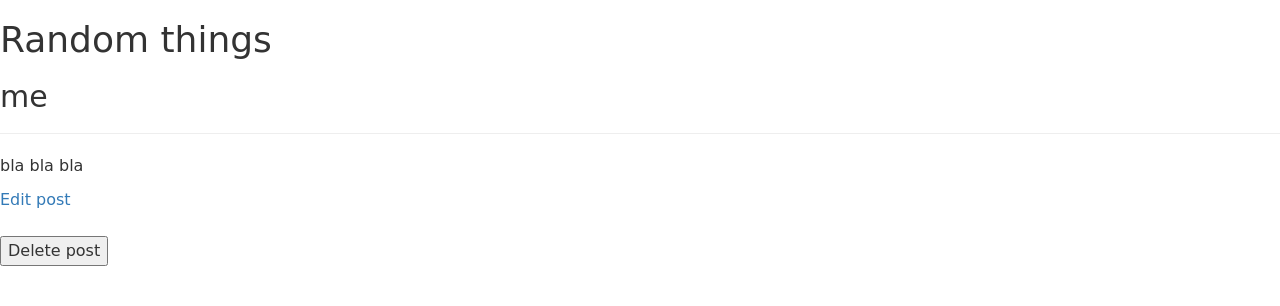
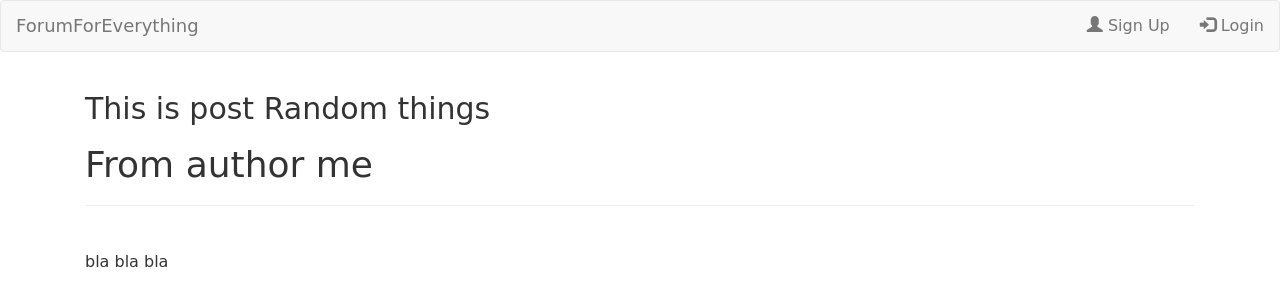
Before and after one commit to AlexchooN14/my_flask_homework, a Flask app: page /posts/3/8 in a window 1280 px wide. Shown: the top 306 px of the page. Run offline with Flask 2, Linux system fonts and the light colour scheme; some libraries are stand-ins or nearby versions.

Commit message:
Final version - lgout login register and adding post and topics working

```diff
--- a/app.py
+++ b/app.py
@@ -58,13 +58,13 @@ def new_topic():
 
 @app.route('/posts/<int:topic_id>')
 def list_posts(topic_id):
-    return render_template('posts.html', posts=Post.query.filter_by(topic_id=topic_id).all(), topic=Topic.query.filter_by(id=topic_id).all(), topic_id=topic_id)
+    return render_template('posts.html', posts=Post.query.filter_by(topic_id=topic_id).all(), topic_id=topic_id)
 
 
 @app.route('/posts/<int:topic_id>/<int:post_id>')
 def show_post(topic_id, post_id):
     post = Post.query.filter_by(id=post_id, topic_id=topic_id).first()
-    return render_template('post.html', post=post)
+    return render_template('post.html', post=post, current_user=current_user)
 
 
 @app.route('/posts/<int:topic_id>/<int:post_id>/edit', methods=['GET', 'POST'])
@@ -78,7 +78,7 @@ def edit_post(topic_id, post_id):
         post.content = request.form['content']
         db_session.commit()
 
-        return redirect(url_for('show_post', post_id=post.post_id, topic_id=post.topic_id))
+        return redirect(url_for('show_post', post_id=post_id, topic_id=topic_id))
 
 
 @app.route('/posts/<int:topic_id>/<int:post_id>/delete', methods=['POST'])
@@ -123,5 +123,14 @@ def login():
     return response
 
 
+@app.route("/logout")
+@login_required
+def logout():
+    current_user.login_id = None
+    db_session.commit()
+    logout_user()
+    return redirect(url_for('login'))
+
+
 if __name__ == '__main__':
     app.run()
--- a/templates/edit_post.html
+++ b/templates/edit_post.html
@@ -10,7 +10,7 @@
 <!---------- -------- ------------>
 </head>
 
-<form action="/posts/{{ post.post_id }}/edit" method="post">
+<form method="post">
   <label>Name</label>
   <input name="name" value="{{ post.name }}"/>
   </br>
--- a/templates/new_post.html
+++ b/templates/new_post.html
@@ -26,6 +26,11 @@
     <div class="navbar-header">
       <a class="navbar-brand" href="/">ForumForEverything</a>
     </div>
+      {% if current_user.is_authenticated %}
+        <ul class="nav navbar-nav navbar-right">
+          <li><a href="/logout"><span class="glyphicon glyphicon-log-out"></span> Log out</a></li>
+        </ul>
+    {% endif %}
 
   </div>
 </nav>
--- a/templates/new_topic.html
+++ b/templates/new_topic.html
@@ -28,6 +28,12 @@
       <a class="navbar-brand" href="/">ForumForEverything</a>
     </div>
 
+      {% if current_user.is_authenticated %}
+        <ul class="nav navbar-nav navbar-right">
+          <li><a href="/logout"><span class="glyphicon glyphicon-log-out"></span> Log out</a></li>
+        </ul>
+    {% endif %}
+
   </div>
 </nav>
 
--- a/templates/post.html
+++ b/templates/post.html
@@ -19,20 +19,58 @@
     <meta name="msapplication-TileColor" content="#00aba9">
     <meta name="theme-color" content="#f2f2f2">
     <!---------- -------- ------------>
-    <title>Post</title>
+
+
+    <style>
+        p{
+            word-wrap: break-word;
+        }
+    </style>
 
 </head>
-<script src="{{url_for('static', filename='comments.js')}}"></script>
-<h1>{{ post.name }}</h1>
-<h2>{{ post.author }}</h2>
+<body>
 
-<hr>
-<p>
-{{ post.content }}
-</p>
+<nav class="navbar navbar-default">
+  <div class="container-fluid">
+    <div class="navbar-header">
+      <a class="navbar-brand" href="/">ForumForEverything</a>
+    </div>
 
-<a href="/posts/{{ post.post_id }}/edit">Edit post</a><br/><br/>
-<form action="/posts/{{ post.post_id }}/delete" method="post">
-  <button type="submit">Delete post</button>
+    {% if current_user.is_authenticated %}
+        <ul class="nav navbar-nav navbar-right">
+          <li><a href="/logout"><span class="glyphicon glyphicon-log-out"></span> Log out</a></li>
+        </ul>
+    {% endif %}
+
+    {% if not current_user.is_authenticated %}
+        <ul class="nav navbar-nav navbar-right">
+          <li><a href="/register"><span class="glyphicon glyphicon-user"></span> Sign Up</a></li>
+          <li><a href="/login"><span class="glyphicon glyphicon-log-in"></span> Login</a></li>
+        </ul>
+    {% endif %}
+
+  </div>
+</nav>
+
+
+<div class="container">
+  <h2>This is post {{ post.name }}</h2>
+    <h1>From author {{ post.author }}</h1>
+    <hr>
+    <br>
+</div>
+<div class="container">
+    <p>
+    {{ post.content }}
+    </p>
+
+    {% if post.author == current_user.username %}
+        <a href="/posts/{{ post.topic_id }}/{{ post.id }}/edit">Edit post</a><br/><br/>
+        <form action="/posts/{{ post.topic_id }}/{{ post.id }}/delete" method="post">
+        <button type="submit">Delete post</button>
+    {% endif %}
 </form>
+</div>
+
+</body>
 </html>
```
Also changed, not shown: templates/main.html (+13 -4 lines), templates/posts.html (+14 -6 lines), example.db.
